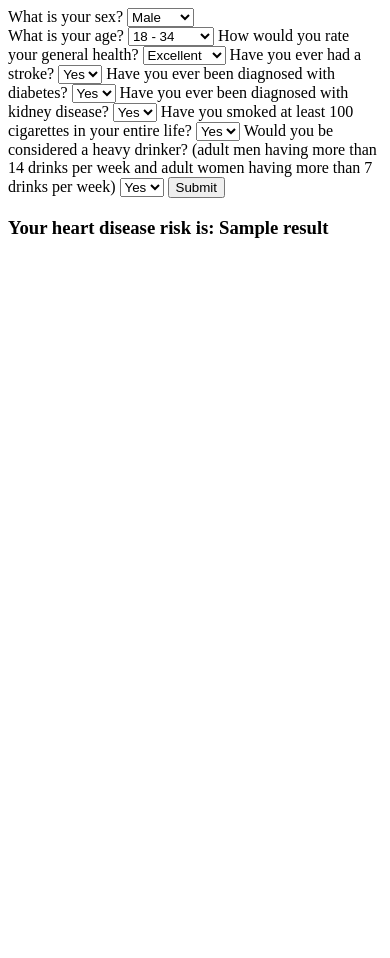
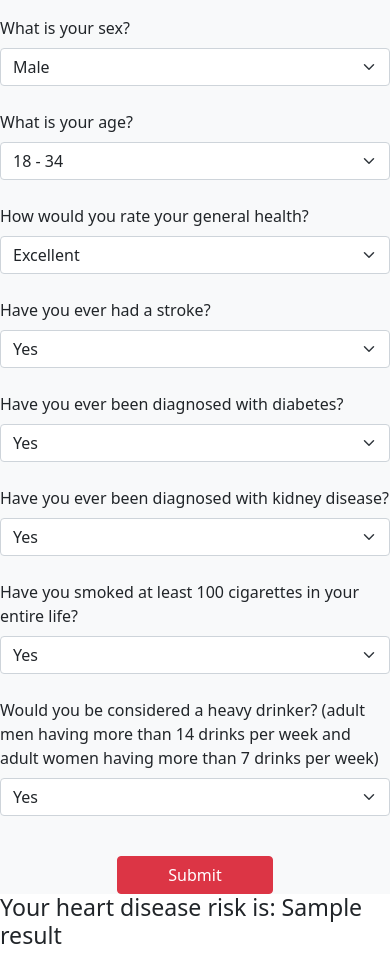
Before and after one commit to weiwen1998/project-4, a Flask app: template templates/predictor.html in a window 390 px wide. Before the commit the page ends 238 px from the top, so only its background shows below. Run offline with Flask 2, Linux system fonts and the light colour scheme; the template is opened without the code that fills it: most values are stand-ins (such as "Sample title", 1, 10 or a date in 2020); some libraries are stand-ins or nearby versions.

Commit message:
Add files via upload

```diff
--- a/templates/predictor.html
+++ b/templates/predictor.html
@@ -2,59 +2,134 @@
 <html>
 <head>
     <title>Heart Disease Predictor</title>
+    <link rel="stylesheet" href="https://cdn.jsdelivr.net/npm/bootstrap@5.1.3/dist/css/bootstrap.min.css" integrity="sha384-1BmE4kWBq78iYhFldvKuhfTAU6auU8tT94WrHftjDbrCEXSU1oBoqyl2QvZ6jIW3" crossorigin="anonymous">
 </head>
-    <body>
+    <body style="box-sizing:border-box; ">
+        <nav class="navbar navbar-expand-lg navbar-light bg-light">
+            <!-- <a class="navbar-brand" href="index.html">Home<span class="sr-only">(current)</span></a>
+            <button class="navbar-toggler" type="button" data-toggle="collapse" data-target="#navbarSupportedContent" aria-controls="navbarSupportedContent" aria-expanded="false" aria-label="Toggle navigation">
+              <span class="navbar-toggler-icon"></span>
+            </button> -->
+            <div class="navbar-collapse collapse w-100 order-1 order-md-0 dual-collapse2">
+                <ul class="navbar-nav mr-auto">
+            <div class="collapse navbar-collapse" id="navbarSupportedContent">
+              <ul class="navbar-nav ml-auto">
+                <li class="nav-item">
+                  <a class="nav-link" href="/" id="navbarDropdown" role="button" aria-haspopup="true" aria-expanded="false">
+                    Home
+                  </a>
+                </li>
+                <li class="nav-item">
+                  <a class="nav-link" href="/predictor" id="navbarDropdown" role="button" aria-haspopup="true" aria-expanded="false">
+                    Predictor
+                  </a>
+                </li>
+                <li class="nav-item dropdown">
+                  <a class="nav-link dropdown-toggle" href="#" id="navbarDropdown" role="button" data-toggle="dropdown" aria-haspopup="true" aria-expanded="false">
+                    Analysis
+                  </a>
+                  <div class="dropdown-menu" aria-labelledby="navbarDropdown">
+                    <a class="dropdown-item" href="/tableau">Dashboard Analysis</a>
+                    <a class="dropdown-item" href="/first_story">First Story</a>
+
+                  </div>
+                </li>
+              </ul>
+            </div>
+          </nav>
+
+          <div class="container-flex">
+            <div class="row">
+                <div class="col-md-4 bg-light">
                     <form method=post enctype=multipart/form-data>
-            <label for="sex">What is your sex?</label>
-            <select id="sex" name="sex">
+                        <label for="sex" class="form-label">What is your sex?</label>
+                        <br>
+                        <select id="sex" name="sex" class="form-select">
                             <option value="Male">Male</option>
                             <option value="Female">Female</option>
                         </select>
+
                         <br>
-            <label for="age-category">What is your age?</label>
-            <select id="age-category" name="age-category">
+
+                        <label for="age-category" class="form-label">What is your age?</label>
+                        <br>
+                        <select id="age-category" name="age-category" class="form-select">
                             <option value="18 - 34">18 - 34</option>
                             <option value="35 - 64">35 - 64</option>
                             <option value="65 or older">65 or older</option>
                         </select>
-            <label for="gen-health">How would you rate your general health?</label>
-            <select id="gen-health" name="gen-health">
+
+                        <br>
+
+                        <label for="gen-health" class="form-label">How would you rate your general health?</label>
+                        <br>
+                        <select id="gen-health" name="gen-health" class="form-select">
                             <option value="Excellent">Excellent</option>
                             <option value="Very good">Very good</option>
                             <option value="Good">Good</option>
                             <option value="Fair">Fair</option>
                             <option value="Poor">Poor</option>
                         </select>
-            <label for="stroke">Have you ever had a stroke?</label>
-            <select id="stroke" name="stroke">
-                <option value="Yes">Yes</option>
-                <option value="No">No</option>
-            </select>
-            <label for="diabetic">Have you ever been diagnosed with diabetes?</label>
-            <select id="diabetic" name="diabetic">
-                <option value="Yes">Yes</option>
-                <option value="No">No</option>
-            </select>
-            <label for="kidney-disease">Have you ever been diagnosed with kidney disease?</label>
-            <select id="kidney-disease" name="kidney-disease">
-                <option value="Yes">Yes</option>
-                <option value="No">No</option>
-            </select>
-            <label for="smoking">Have you smoked at least 100 cigarettes in your entire life?</label>
-            <select id="kidney-disease" name="kidney-disease">
-                <option value="Yes">Yes</option>
-                <option value="No">No</option>
-            </select>
-            <label for="alcohol">Would you be considered a heavy drinker? (adult men having more than 14 drinks per week and adult women having more than 7 drinks per week)</label>
-            <select id="alcohol" name="alcohol">
+
+                        <br>
+
+                        <label for="stroke" class="form-label">Have you ever had a stroke?</label>
+                        <br>
+                        <select id="stroke" name="stroke" class="form-select">
                             <option value="Yes">Yes</option>
                             <option value="No">No</option>
                         </select>
 
-            <input type="submit" value="Submit" id="search_form_input">
+                        <br>
+
+
+                        <label for="diabetic" class="form-label">Have you ever been diagnosed with diabetes?</label>
+                        <br>
+                        <select id="diabetic" name="diabetic" class="form-select">
+                            <option value="Yes">Yes</option>
+                            <option value="No">No</option>
+                        </select>
+
+                        <br>
+
+                        <label for="kidney-disease" class="form-label">Have you ever been diagnosed with kidney disease?</label>
+                        <br>
+                        <select id="kidney-disease" name="kidney-disease" class="form-select">
+                            <option value="Yes">Yes</option>
+                            <option value="No">No</option>
+                        </select>
+
+                        <br>
+
+                        <label for="smoking" class="form-label">Have you smoked at least 100 cigarettes in your entire life?</label>
+                        <br>
+                        <select id="smoking" name="smoking" class="form-select">
+                            <option value="Yes">Yes</option>
+                            <option value="No">No</option>
+                        </select>
+
+                        <br>
+
+                        <label for="alcohol" class="form-label">Would you be considered a heavy drinker? (adult men having more than 14 drinks per week and adult women having more than 7 drinks per week)</label>
+                        <br>
+                        <select id="alcohol" name="alcohol" class="form-select">
+                            <option value="Yes">Yes</option>
+                            <option value="No">No</option>
+                        </select>
+                        <br>
+
+                        <div style="width:100%; text-align:center">
+                            <input class="btn btn-danger mt-3" style="width:40%" type="submit" value="Submit" id="search_form_input">
+                        </div>
                     </form>
-
+                </div>
+                <div class="col-md-8">
                     <h3>Your heart disease risk is: {{ result }}</h3>
-
+                </div>
+            </div>
+          </div>
+          <script src="https://cdnjs.cloudflare.com/ajax/libs/jquery/3.3.1/jquery.min.js"></script>
+        <script src="https://stackpath.bootstrapcdn.com/bootstrap/4.3.1/js/bootstrap.bundle.min.js"></script>
+            <script src="https://stackpath.bootstrapcdn.com/bootstrap/4.3.1/js/bootstrap.min.js"></script>
     </body>
 </html>
--- a/templates/tableau_draft.html
+++ b/templates/tableau_draft.html
@@ -30,12 +30,12 @@
     <div class="collapse navbar-collapse" id="navbarSupportedContent">
       <ul class="navbar-nav ml-auto">
         <li class="nav-item">
-          <a class="nav-link" href="index.html" id="navbarDropdown" role="button" aria-haspopup="true" aria-expanded="false">
+          <a class="nav-link" href="/" id="navbarDropdown" role="button" aria-haspopup="true" aria-expanded="false">
             Home
           </a>
         </li>
         <li class="nav-item">
-          <a class="nav-link" href="form.html" id="navbarDropdown" role="button" aria-haspopup="true" aria-expanded="false">
+          <a class="nav-link" href="/predictor" id="navbarDropdown" role="button" aria-haspopup="true" aria-expanded="false">
             Predictor
           </a>
         </li>
@@ -44,7 +44,7 @@
             Analysis
           </a>
           <div class="dropdown-menu" aria-labelledby="navbarDropdown">
-            <a class="dropdown-item" href="tableau_second_draft.html">First Story</a>
+            <a class="dropdown-item" href="/first_story">First Story</a>
 
           </div>
         </li>
```
Also changed, not shown: templates/index.html (+6 -4 lines), templates/tableau_second_draft.html (+6 -6 lines). Lines whose indentation alone changed are shown as unchanged.
